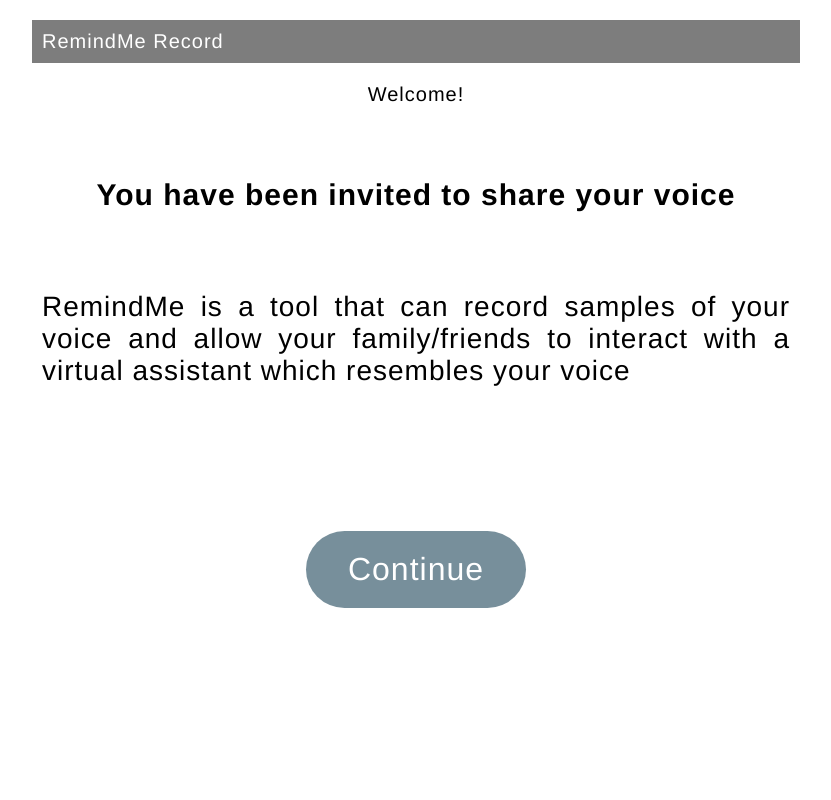
After one commit to cwtsam/django-remindme, a Django app: template mysite/templates/record.html in a window 1280 px wide. The commit adds this page. Shown: the whole page, without its empty margins (224-1055 px from the left). Run offline with Django 3.2, Linux system fonts and the light colour scheme; the template is opened without the code that fills it, so the values that code supplies are empty.

Commit message:
Readme record basic functionality

```diff
--- a/mysite/static/css/app.css
+++ b/mysite/static/css/app.css
@@ -50,7 +50,7 @@
 
 .remindme-header {
     height: 20px;
-    padding-top: 10px;
+    padding-top: 20px;
     align-content: center;
     align-items: center;
     text-align: center;
--- /dev/null
+++ b/mysite/static/css/record.css
@@ -0,0 +1,190 @@
+.navbar-light .navbar-brand{
+	color: #FFFFFF;
+}
+
+.finish {
+    background-color: red !important;
+}
+
+#title{
+    margin: 20;
+    font-size: x-large;
+    text-align: center;
+}
+
+#intro-text{
+    font-size: 28;
+}
+
+.inter-body{
+    height: 200px;
+}
+
+#name-input{
+    width: 400;
+    height: 50;
+    border-radius: 10px;
+    background-color: #eeeeee;
+    padding-left: 10px;
+    font-size: 18px;
+    border: none;
+    outline: none;
+}
+
+#record-instruction {
+    margin: 30;
+    padding-left: 20;
+    padding-right: 20;
+    padding-top: 1;
+    padding-bottom: 1;
+    background-color: #c9daf8;
+    color: #1155cc;
+    vertical-align: middle;
+    border-radius: 15px;
+    font-size: x-large;
+}
+
+#record-sentence {
+    margin: 30;
+    padding-left: 30;
+    padding-right: 30;
+    min-height: 400;
+    height: auto;
+    align-items: center;
+    vertical-align: middle;
+    border: solid lightgray;
+    border-radius: 15px;
+    font-size: xx-large;
+    line-height: 200%;
+}
+
+.button{
+    width: 220;
+    background-color: #6fa8dc;
+    border: none;
+    color: white;
+    padding: 20px;
+    text-decoration: none;
+    font-size: 16px;
+    margin: 4px 2px;
+    border-radius: 40px;
+    font-size: xx-large;
+    outline: none;
+    cursor: pointer;
+}
+
+.inactive {
+    background-color: #e7ecef !important ;
+}
+
+.checkcontainer {
+    display: block;
+    position: relative;
+    padding-left: 35px;
+    margin-bottom: 12px;
+    cursor: pointer;
+    font-size: 22px;
+    -webkit-user-select: none;
+    -moz-user-select: none;
+    -ms-user-select: none;
+    user-select: none;
+  }
+
+  /* Hide the browser's default checkbox */
+  .checkcontainer input {
+    position: absolute;
+    opacity: 0;
+    cursor: pointer;
+    height: 0;
+    width: 0;
+  }
+
+  /* Create a custom checkbox */
+  .checkmark {
+    position: absolute;
+    top: 0;
+    left: 0;
+    height: 25px;
+    width: 25px;
+    background-color: #eee;
+  }
+
+  /* On mouse-over, add a grey background color */
+  .checkcontainer:hover input ~ .checkmark {
+    background-color: #ccc;
+  }
+
+  /* When the checkbox is checked, add a blue background */
+  .checkcontainer input:checked ~ .checkmark {
+    background-color: #0fc707;
+  }
+
+  /* Create the checkmark/indicator (hidden when not checked) */
+  .checkmark:after {
+    content: "";
+    position: absolute;
+    display: none;
+  }
+
+  /* Show the checkmark when checked */
+  .checkcontainer input:checked ~ .checkmark:after {
+    display: block;
+  }
+
+  /* Style the checkmark/indicator */
+  .checkcontainer .checkmark:after {
+    left: 9px;
+    top: 5px;
+    width: 5px;
+    height: 10px;
+    border: solid white;
+    border-width: 0 3px 3px 0;
+    -webkit-transform: rotate(45deg);
+    -ms-transform: rotate(45deg);
+    transform: rotate(45deg);
+  }
+
+.grey {
+    background-color: #778f9b !important;
+}
+
+.again {
+    background-color: #6aa6da !important ;
+    width: 300px !important;
+}
+
+.review {
+    background-color: #f3c649 !important ;
+}
+
+.submit {
+    background-color: #8ac581 !important ;
+}
+
+.go-remind-me{
+    width: 300 !important;
+    height: 150 !important;
+    white-space: normal;
+    width: 100px;
+}
+
+#title-wrapper{
+    align-items: center;
+    /* justify-content: center; */
+}
+
+#title{
+    align-items: center;
+    text-align: center;
+}
+
+#controls{
+    display: flex;
+  align-items: center;
+  justify-content: center;
+}
+
+
+.display-none {
+    display: none;
+}
--- /dev/null
+++ b/mysite/static/js/record.js
@@ -0,0 +1,155 @@
+var audioPlayer2;
+var countDownValue;
+var recordWelcome;
+var recordName;
+var recordChecklist;
+var recordMain;
+var recordDone;
+
+(function activate(){
+    audioPlayer2 = document.getElementById('audio-player2');
+    countDownValue = document.getElementById('count-down-value');
+    recordWelcome =  document.getElementById('record-welcome');
+    recordName = document.getElementById('record-name');
+    recordChecklist = document.getElementById('record-checklist');
+    recordMain = document.getElementById('record-main');
+    recordDone = document.getElementById('record-done');
+})();
+
+function giveName(){
+  recordWelcome.style.display = "none";
+  recordName.style.display = "block";
+}
+
+var voiceName;
+function showChecklist(){
+  voiceName = document.getElementById("name-input").value;
+  recordName.style.display = "none";
+  recordChecklist.style.display = "block";
+}
+
+function startRecordMain(){
+  recordChecklist.style.display = "none";
+  recordMain.style.display = "block";
+}
+
+var mediaRecorder;
+var elapsedTime = 0;
+var intervalFuction;
+function startRecording(){
+    document.getElementById("button-record").style.display = "none";
+    document.getElementById("button-stop").style.display = "inline";
+    navigator.mediaDevices.getUserMedia({ audio: true })
+      .then(function(stream) {
+        elapsedTime = 0;
+        intervalFuction = window.setInterval(updateTimer, 1000);
+        mediaRecorder = new MediaRecorder(stream);
+        mediaRecorder.start();
+        mediaRecorder.addEventListener("dataavailable", event => {
+          audioChunks.push(event.data);
+        });
+        mediaRecorder.addEventListener("stop", onRecordingStop);
+
+      })
+      .catch(function(err) {
+        document.getElementById("button-record").style.display = "inline";
+        document.getElementById("button-stop").style.display = "none";
+        console.log('No mic for you!')
+    });
+}
+
+function playRecording(){
+  audioPlayer2.setAttribute("src", recordedClipUrl);
+  audioPlayer2.play();
+}
+
+function submitRecording(){
+  console.log(audioChunks.length);
+  console.log(audioBlob);
+  document.getElementById("confirmation-note").innerHTML = "Voice: <b>" + voiceName + "</b> will be created. An email will be sent when the voice is ready";
+  recordMain.style.display = "none";
+  recordDone.style.display = "block";
+  // // Approach 1
+  // var xhr = new XMLHttpRequest();
+  // xhr.open("POST", '/server', true); // change /server to actual endpoint
+  // xhr.send(audioBlob);
+
+  // // Approach 2
+  //   var fd = new FormData();
+  //   fd.append('fname', 'test.wav');
+  //   fd.append('data', audioBlob);
+  //   $.ajax({
+  //       type: 'POST',
+  //       url: '/upload',
+  //       data: fd,
+  //       processData: false,
+  //       contentType: false
+  //   }).done(function(data) {
+  //       console.log(data);
+  //   });
+}
+
+function openRemindMeHome(){
+  alert("going to remind me home");
+}
+
+function updateTimer(){
+    elapsedTime++;
+    countDownValue.innerHTML = elapsedTime.toString() + " s";
+}
+
+var audioChunks = [];
+var recordedClipUrl;
+var audioBlob;
+function onRecordingStop(){
+  document.getElementById("final-controls").style.display = "inline";
+  document.getElementById("controls").style.display = "none";
+  console.log(audioChunks.length);
+  audioBlob = new Blob(audioChunks);
+  audioBlob.type = "audio/ogg";
+  recordedClipUrl = URL.createObjectURL(audioBlob);
+
+}
+
+function stopRecording(){
+    document.getElementById("button-record").style.display = "inline";
+    document.getElementById("button-stop").style.display = "none";
+    mediaRecorder.stop();
+    mediaRecorder.stream.getAudioTracks().forEach(function(track){track.stop();});
+    window.clearInterval(intervalFuction);
+}
+
+var readCount = 0;
+function markChecklist(elementID){
+  if(document.getElementById(elementID).checked){
+    readCount++;
+  } else {
+    readCount--;
+  }
+  if(readCount == 5){
+    document.getElementById("record-screen-button").disabled = false;
+    document.getElementById("record-screen-button").classList.remove("inactive");
+  } else {
+    document.getElementById("record-screen-button").disabled = true;
+    document.getElementById("record-screen-button").classList.add("inactive");
+  }
+}
+
+
+function validateName(){
+  var inputvalue = document.getElementById("name-input").value;
+  console.log(inputvalue);
+  if(inputvalue != ""){
+    document.getElementById("show-checklist-button").disabled = false;
+    document.getElementById("show-checklist-button").classList.remove("inactive");
+  } else {
+    document.getElementById("show-checklist-button").disabled = true;
+    document.getElementById("show-checklist-button").classList.add("inactive");
+  }
+}
+
+function recordAgain(){
+  document.getElementById("final-controls").style.display = "none";
+  document.getElementById("controls").style.display = "inline";
+  startRecording();
+}
--- /dev/null
+++ b/mysite/templates/record.html
@@ -0,0 +1,152 @@
+<html>
+    <head>
+        <link rel="stylesheet" type="text/css" href="../static/css/record.css">
+        <link rel="stylesheet" type="text/css" href="../static/css/chat.css">
+        <link rel="stylesheet" type="text/css" href="../static/css/app.css">
+    </head>
+    <body>
+        <nav class="navbar navbar-light">
+            <a class="navbar-brand">
+              <!--img src="/static/img/bootstrap-solid.svg" width="30" height="30" class="d-inline-block align-top" alt=""-->
+              RemindMe Record
+            </a>
+        </nav>
+
+        <!-- ---------------------------------------------------------------------------------------------------------- -->
+
+        <div id="record-welcome">
+            <div class="remindme-header">
+                <label>Welcome!</label>
+            </div>
+            <div>
+                <div style="text-align: center; height: 50; padding: 50;">
+                    <h2 >You have been invited to share your voice</h2>
+                </div>
+                <div class="inter-body">
+                    <p id="intro-text">
+                        RemindMe is a tool that can record samples of your voice and allow your family/friends to interact with a virtual assistant which resembles your voice
+                    </p>
+                </div>
+                <div class="remindme-buttons">
+                    <input class="button grey" style="margin-top: 50;" type="button" value="Continue" onclick="giveName()">
+                </div>
+           </div>
+        </div>
+
+        <!-- ----------------------------------------------------------------------------------------------- -->
+
+        <div id="record-name" style="display: none;">
+            <div class="remindme-header">
+                <label>You will be starting the recording process</label>
+            </div>
+            <div>
+                <div style="text-align: center; height: 50; padding: 50;">
+                    <h2 >Give a name to your voice</h2>
+                </div>
+                <div class="inter-body">
+                    <div class="remindme-buttons">
+                        <Input id="name-input" type="text" placeholder="Voice name" onkeyup="validateName()">
+                    </div>
+                </div>
+
+
+                <div class="remindme-buttons">
+                    <input id="show-checklist-button" class="button grey inactive" style="margin-top: 50;" disabled type="button" value="Continue" onclick="showChecklist()">
+                </div>
+           </div>
+        </div>
+
+        <!-- ----------------------------------------------------------------------------------------------- -->
+
+        <div id="record-checklist" style="display: none;">
+            <div class="remindme-header">
+                <label>Instructions</label>
+            </div>
+            <div>
+                <div style="text-align: center; height: 50; padding: 50;">
+                    <h2> Check each box once you have read the instruction </h2>
+                </div>
+                <form >
+
+                    <label class="checkcontainer">Click the Record button and say the shown sentences out loud
+                        <input type="checkbox" id="option1" onclick="markChecklist('option1')">
+                        <span class="checkmark"></span>
+                    </label>
+                    <label class="checkcontainer">Click Finish once you have said them
+                        <input type="checkbox" id="option2" onclick="markChecklist('option2')">
+                        <span class="checkmark"></span>
+                    </label>
+                    <label class="checkcontainer">Click Review to hear the recording
+                        <input type="checkbox" id="option3" onclick="markChecklist('option3')">
+                        <span class="checkmark"></span>
+                    </label>
+                    <label class="checkcontainer">If you are satisfied with the quality and clarity of the recording, click Submit
+                        <input type="checkbox" id="option4" onclick="markChecklist('option4')">
+                        <span class="checkmark"></span>
+                    </label>
+                    <label class="checkcontainer">If not, click Record Again
+                        <input type="checkbox" id="option5" onclick="markChecklist('option5')">
+                        <span class="checkmark"></span>
+                    </label>
+
+                </form>
+                <div class="remindme-buttons">
+                    <input id="record-screen-button" class="button grey inactive" style="margin-top: 50;" type="button" disabled value="Next" onclick="startRecordMain()">
+                </div>
+           </div>
+        </div>
+
+        <!-- ----------------------------------------------------------------------------------------------- -->
+
+
+        <div id="record-main" style="display: none;">
+            <div id="title-wrapper">
+                <label id="title"> You are creating the voice: sam voice  </label>
+                <label>Time Recorded: </label>
+                <label id="count-down-value"> 0 s</label>
+            </div>
+            <div class="generic" id="record-instruction">
+                <p class="generic">
+                    Speak the sentences below clearly. Ensure that you are in quite room with no background noise. We need a minimum of 20 seconds of worth of recordings.
+                </p>
+            </div>
+            <div id="record-sentence">
+                <p>
+                    You stop absorbing the influences because you see yourself as the source. It's subtle, easy to miss. But slowly your source material narrows, your resources diminish, and you are left to repeat yourself.
+                </p>
+            </div>
+            <div id="controls">
+                <input id="button-record" class="button" type="button" value="Record" onclick="startRecording()">
+                <input id="button-stop" class="button finish display-none" type="button" value="Finish" onclick="stopRecording()">
+                <audio id='audio-player2' src="" type="audio/ogg"></audio>
+            </div>
+            <div id="final-controls" class="display-none">
+                <input id="button-record" class="button again" type="button" value="Record again" onclick="recordAgain()">
+                <input id="button-record" class="button review" type="button" value="Review" onclick="playRecording()">
+                <input id="button-stop" class="button submit" type="button" value="Submit" onclick="submitRecording()">
+                <!-- <audio id='audio-player2' src="" type="audio/ogg"></audio> -->
+            </div>
+        </div>
+
+        <!-- -------------------------------------------------------------------------------------- -->
+
+        <div id="record-done" style="display: none;">
+            <div class="remindme-header">
+                <label>Done!</label>
+            </div>
+            <div>
+                <div style="text-align: center; height: 50; padding: 50;">
+                    <label id="confirmation-note" >Voice: {} will be created. An email will be sent when the voice is ready</label>
+                </div>
+
+                <div class="remindme-buttons">
+                    <input class="button grey go-remind-me" style="margin-top: 50;" type="button" value="Go to RemindMe Home" onclick="openRemindMeHome()">
+                </div>
+           </div>
+        </div>
+
+        <!-- ---------------------------------------------------------------------------------------------------- -->
+
+        <script src="../static/js/record.js"></script>
+    </body>
+</html>
```
